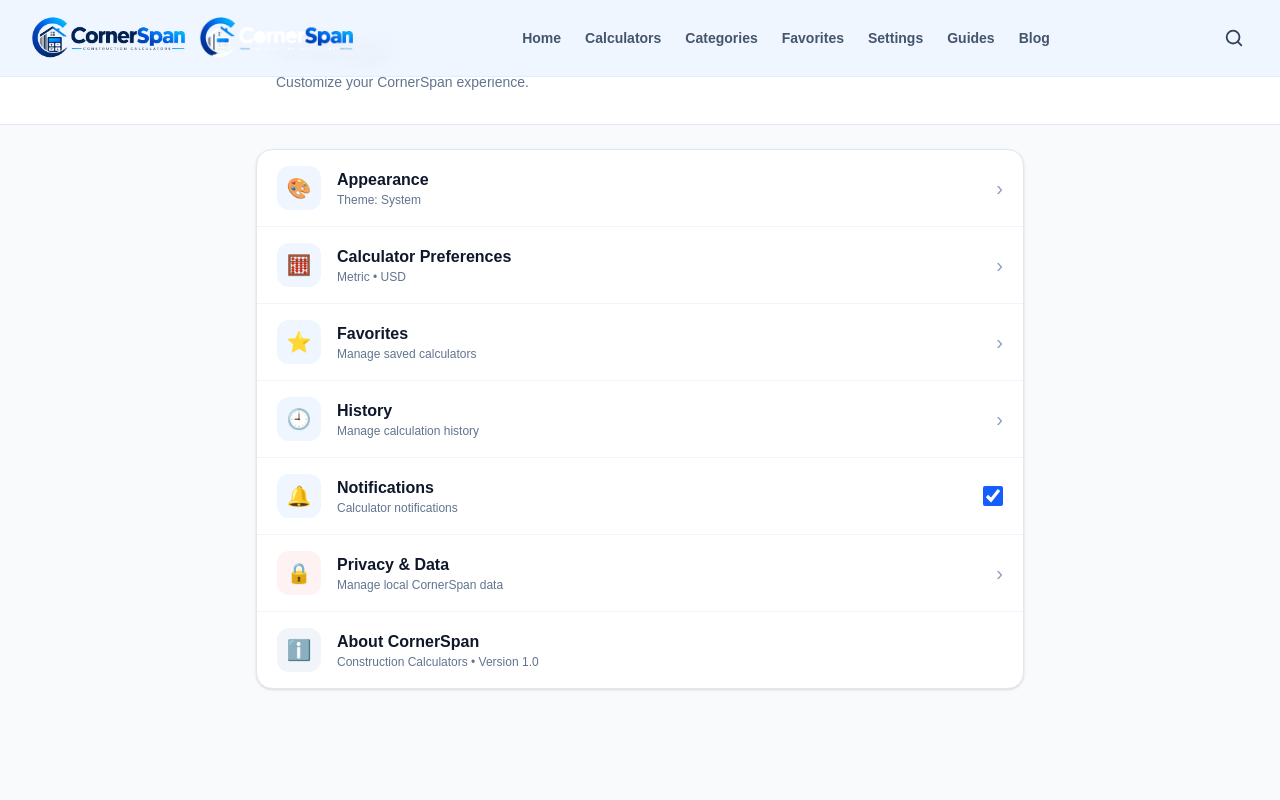
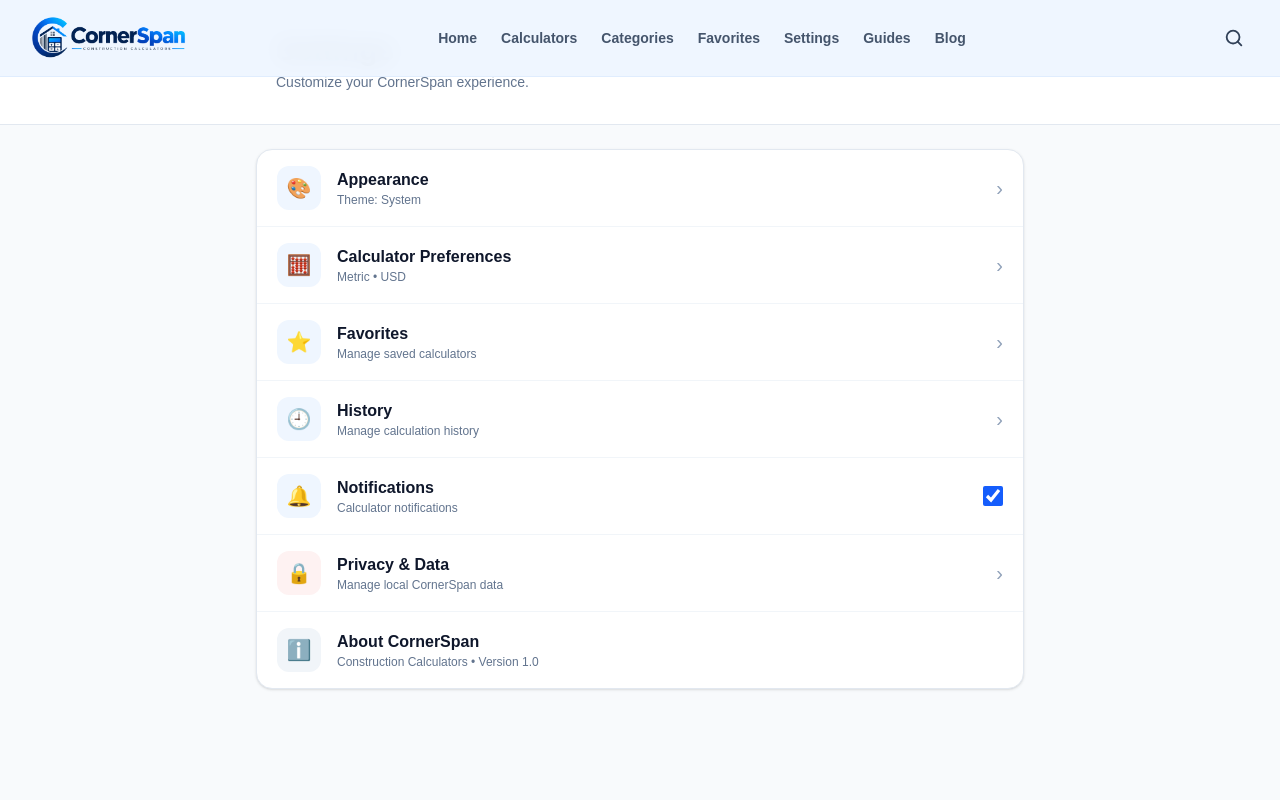
Before and after one commit to km7max-cmd/cornerspan, a Next.js app: page /settings in a window 1280 px wide. Shown: the top 800 px of the page. Built offline with nearby package versions, Linux system fonts and the light colour scheme.

Commit message:
Add styles for CornerSpan logo theme switching

```diff
--- a/app/globals.css
+++ b/app/globals.css
@@ -466,3 +466,23 @@ html.dark header a {
 html.dark header a:hover {
   color: #60a5fa;
 }
+ /* =========================================================
+   CornerSpan Logo Theme Switching
+   ========================================================= */
+
+.cornerspan-logo-dark {
+  display: none;
+}
+
+html.dark .cornerspan-logo-light {
+  display: none !important;
+}
+
+html.dark .cornerspan-logo-dark {
+  display: block !important;
+}
+
+/* Do not apply brightness filter to dark logo */
+html.dark header img[alt*="CornerSpan"] {
+  filter: none !important;
+}
```
